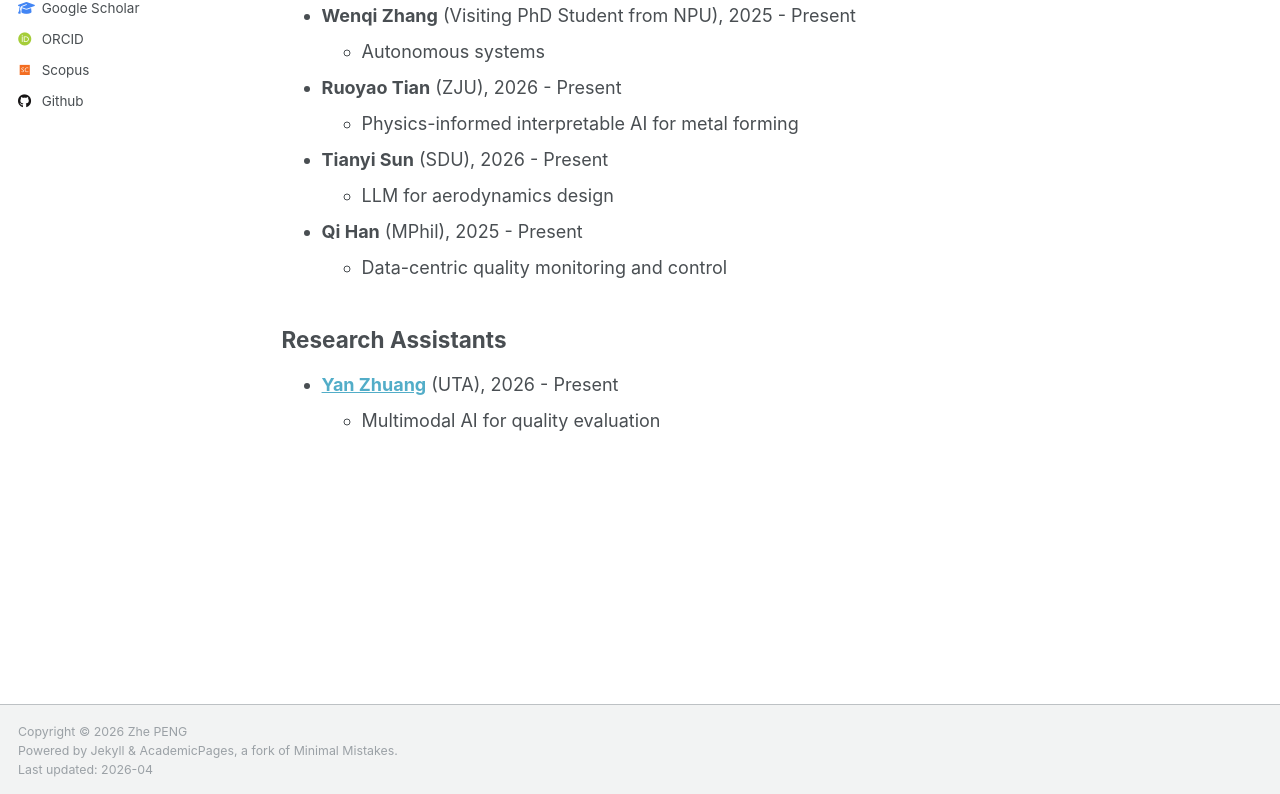
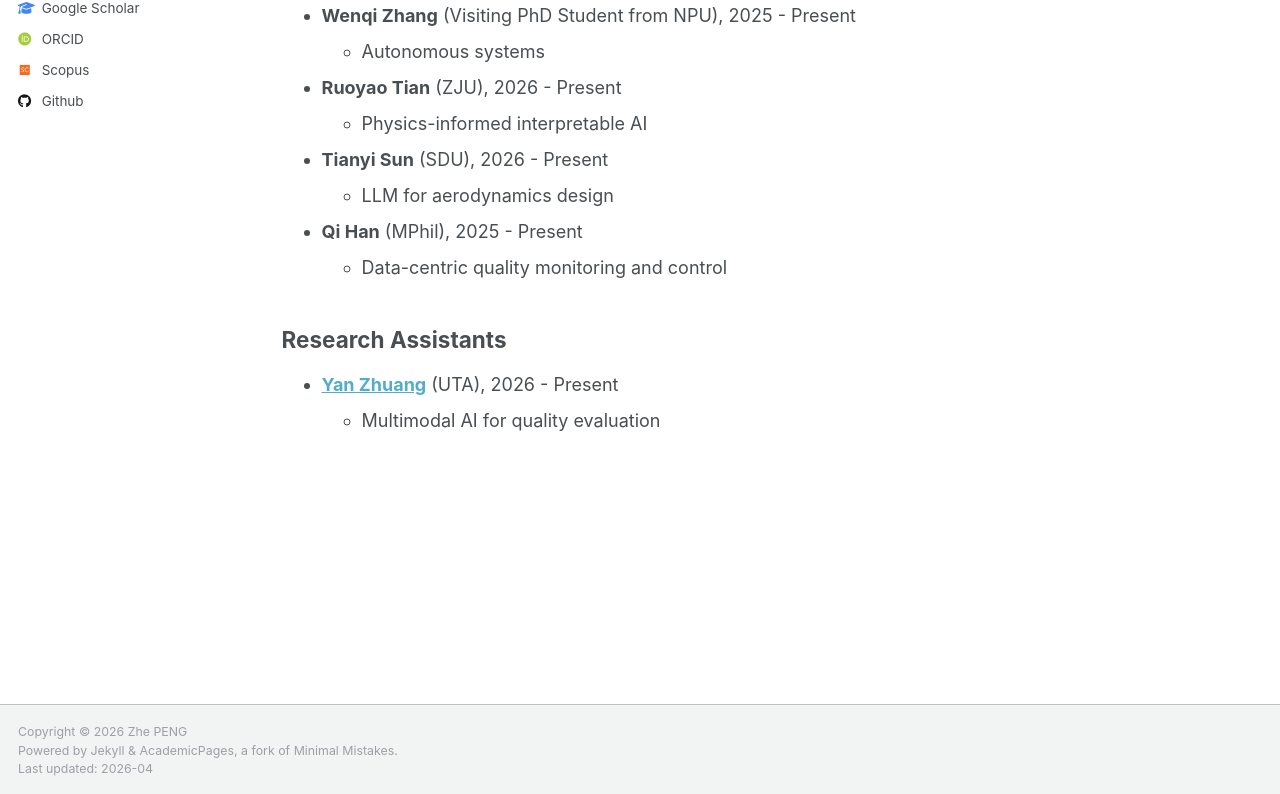
Before and after one commit to PENG-Zhe/peng-zhe.github.io, a Jekyll site: the page built from _pages/people.md, in a window 1280 px wide and 1316 px high. Shown: the part 519-1313 px from the top of the window. Built offline with Jekyll 4.4.1, drawn with Linux system fonts in a browser that asks for light colours; some web fonts are replaced.

Commit message:
Update people.md

```diff
--- a/_pages/people.md
+++ b/_pages/people.md
@@ -21,7 +21,7 @@ layout: archive
   * Autonomous systems
 
 * **Ruoyao Tian** (ZJU), 2026 - Present
-  * Physics-informed interpretable AI for metal forming
+  * Physics-informed interpretable AI
 
 * **Tianyi Sun** (SDU), 2026 - Present
   * LLM for aerodynamics design
```
